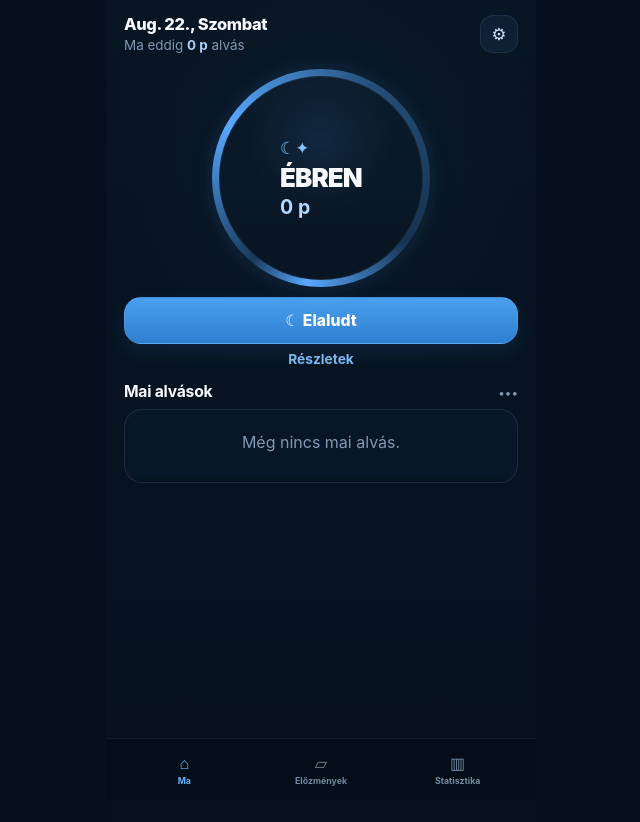
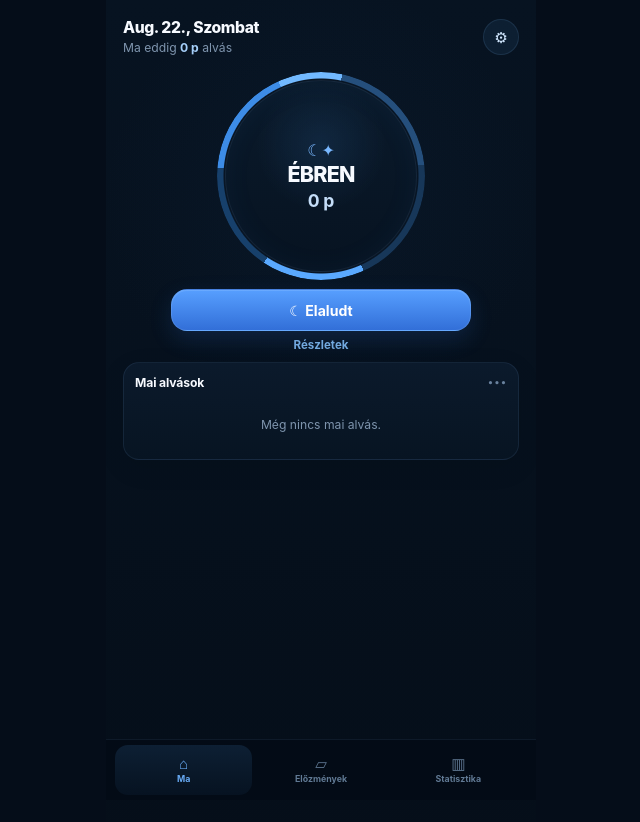
Before and after one commit to czkiii/botond-sleep-tracker, a React (Vite) app: page / in a window 1280 px wide. Shown: the top 822 px of the page, without its empty margins (319-959 px from the left). Built offline with nearby package versions, Linux system fonts and the light colour scheme.

Commit message:
Match visual system to approved Midnight Blue mockup

```diff
--- a/src/styles.css
+++ b/src/styles.css
@@ -1,28 +1,33 @@
 :root {
   font-family: Inter, ui-sans-serif, -apple-system, BlinkMacSystemFont, "SF Pro Display", "Segoe UI", sans-serif;
-  color: #f7fbff;
-  background: #06101d;
+  color: #f7faff;
+  background: #050d19;
   font-synthesis: none;
-  --bg: #06101d;
-  --panel: #0a1828;
-  --panel-2: #0d1d30;
-  --line: rgba(126, 177, 229, .14);
-  --muted: #8198b3;
-  --blue: #5aa8ff;
-  --blue-2: #84c2ff;
-  --danger: #ff7d8d;
+  --bg: #050d19;
+  --surface: #081422;
+  --surface-2: #0b1a2c;
+  --surface-3: #0f2238;
+  --line: rgba(127, 175, 228, .13);
+  --line-strong: rgba(127, 175, 228, .21);
+  --muted: #7e94ad;
+  --muted-2: #5e7691;
+  --blue: #579dff;
+  --blue-2: #79b8ff;
+  --blue-deep: #286cc5;
+  --danger: #ff8290;
 }
 
 * { box-sizing: border-box; }
 html, body, #root { margin: 0; min-height: 100%; background: var(--bg); }
 body {
   min-width: 320px;
+  color: #f7faff;
   background:
-    radial-gradient(circle at 50% -8%, rgba(42,86,134,.2), transparent 34%),
-    linear-gradient(180deg, #07111f 0%, #050d18 100%);
-  color: #f7fbff;
+    radial-gradient(circle at 50% -10%, rgba(39, 80, 130, .22), transparent 31%),
+    #050d19;
+  overscroll-behavior: none;
 }
-button, input, textarea { font: inherit; }
+button, input, textarea, select { font: inherit; }
 button { cursor: pointer; -webkit-tap-highlight-color: transparent; }
 
 .app-shell {
@@ -32,366 +37,515 @@ button { cursor: pointer; -webkit-tap-highlight-color: transparent; }
   position: relative;
   overflow-x: hidden;
   background:
-    radial-gradient(circle at 50% 20%, rgba(27,64,103,.12), transparent 32%),
-    linear-gradient(180deg, #081523 0%, #06111d 100%);
+    radial-gradient(circle at 50% 23%, rgba(35, 80, 127, .09), transparent 31%),
+    linear-gradient(180deg, #071321 0%, #050e19 100%);
 }
-.app-main { padding-bottom: calc(74px + env(safe-area-inset-bottom)); }
+.app-main { padding-bottom: calc(70px + env(safe-area-inset-bottom)); }
 .screen {
   min-height: 100dvh;
-  padding: calc(14px + env(safe-area-inset-top)) 18px 24px;
+  padding: calc(13px + env(safe-area-inset-top)) 17px 22px;
 }
 .today-screen { display: flex; flex-direction: column; }
 
+/* HEADER */
 .compact-header, .page-header, .editor-header {
   display: flex;
   align-items: center;
   justify-content: space-between;
-  gap: 14px;
+  gap: 12px;
 }
-.compact-header { margin-bottom: 2px; }
+.compact-header { min-height: 48px; margin-bottom: 0; }
 .date-label {
-  font-size: 1.03rem;
+  font-size: .98rem;
   font-weight: 760;
+  line-height: 1.15;
   letter-spacing: -.025em;
   text-transform: capitalize;
 }
 .daily-summary {
-  margin-top: 3px;
-  font-size: .84rem;
+  margin-top: 4px;
+  font-size: .76rem;
+  line-height: 1.1;
   color: var(--muted);
 }
-.daily-summary strong { color: #a8cff8; font-weight: 720; }
+.daily-summary strong { color: #a5cef8; font-weight: 700; }
 .icon-button, .add-button, .back-button {
-  width: 38px;
-  height: 38px;
-  border: 1px solid rgba(126,177,229,.12);
-  color: #cfe7ff;
-  background: rgba(76,132,190,.11);
-  border-radius: 13px;
+  width: 36px;
+  height: 36px;
+  flex: 0 0 36px;
+  border: 1px solid var(--line);
+  color: #d2e8ff;
+  background: rgba(58, 113, 172, .13);
+  border-radius: 50%;
   display: grid;
   place-items: center;
-  font-size: 1.04rem;
+  font-size: .95rem;
+}
+.page-header { min-height: 42px; position: relative; }
+.centered-header { justify-content: center; }
+.centered-header .add-button { position: absolute; right: 0; }
+.page-header h1, .editor-header h1 {
+  margin: 0;
+  font-size: 1.05rem;
+  font-weight: 730;
+  letter-spacing: -.022em;
 }
 
+/* STATUS ORB — C LAYOUT */
 .status-orb {
-  width: min(54vw, 218px);
+  width: min(49vw, 208px);
   aspect-ratio: 1;
   border-radius: 50%;
-  margin: 14px auto 10px;
+  margin: 11px auto 9px;
+  position: relative;
+  display: grid;
+  place-items: center;
+  isolation: isolate;
+}
+.status-orb::before {
+  content: '';
+  position: absolute;
+  inset: 8px;
+  border-radius: 50%;
+  background:
+    radial-gradient(circle at 50% 34%, rgba(48, 105, 165, .19), transparent 41%),
+    linear-gradient(180deg, #0a1a2b 0%, #071321 100%);
+  border: 1px solid rgba(150, 202, 255, .09);
+  box-shadow: inset 0 0 28px rgba(62, 133, 206, .055);
+  z-index: 0;
+}
+.status-orb::after {
+  content: '';
+  position: absolute;
+  inset: 0;
+  border-radius: 50%;
+  background: conic-gradient(from 235deg,
+    #17406b 0 11%,
+    #3d8ce6 11% 28%,
+    #72b9ff 28% 38%,
+    #254f7c 38% 58%,
+    #173759 58% 78%,
+    #5aa9ff 78% 94%,
+    #17406b 94% 100%);
+  -webkit-mask: radial-gradient(farthest-side, transparent calc(100% - 7px), #000 calc(100% - 6px));
+  mask: radial-gradient(farthest-side, transparent calc(100% - 7px), #000 calc(100% - 6px));
+  filter: drop-shadow(0 0 8px rgba(82, 163, 249, .19));
+  z-index: 1;
+}
+.status-orb.sleeping::after {
+  filter: drop-shadow(0 0 10px rgba(82, 163, 249, .23));
+}
+.orb-progress { display: none; }
+.orb-content {
+  position: relative;
+  z-index: 2;
   display: flex;
   flex-direction: column;
   align-items: center;
   justify-content: center;
-  position: relative;
-  padding: 3px;
-  background: conic-gradient(from 220deg, #183a5d, #5aa8ff 22%, #244f79 47%, #16324f 74%, #5aa8ff 91%, #183a5d);
-  box-shadow: 0 0 0 7px rgba(66,133,200,.025), 0 0 24px rgba(73,153,234,.10);
+  text-align: center;
 }
-.status-orb::before {
-  content: '';
-  position: absolute;
-  inset: 7px;
-  border-radius: 50%;
-  background:
-    radial-gradient(circle at 50% 32%, rgba(47,103,157,.18), transparent 42%),
-    linear-gradient(180deg, #0b1c2d, #081522);
-  border: 1px solid rgba(151,202,252,.10);
-}
-.status-orb.sleeping { box-shadow: 0 0 0 7px rgba(66,133,200,.035), 0 0 30px rgba(73,153,234,.13); }
-.status-orb > * { position: relative; z-index: 1; }
-.orb-icon { color: var(--blue-2); font-size: 1.05rem; margin-bottom: 4px; }
-.orb-status { font-size: 1.62rem; font-weight: 860; letter-spacing: -.035em; }
-.orb-time { font-size: 1.22rem; color: #b4d8ff; font-weight: 720; margin-top: 2px; }
-.orb-sub { color: var(--muted); margin-top: 5px; font-size: .78rem; }
+.orb-icon { color: var(--blue-2); font-size: 1rem; line-height: 1; margin-bottom: 6px; }
+.orb-status { font-size: 1.34rem; line-height: 1; font-weight: 830; letter-spacing: -.035em; }
+.orb-time { margin-top: 7px; font-size: 1.1rem; line-height: 1; color: #c5def9; font-weight: 690; letter-spacing: -.015em; }
+.orb-sub { margin-top: 6px; color: #7890aa; font-size: .69rem; }
 
 .primary-action, .save-button {
-  width: 100%;
-  border: 1px solid rgba(183,220,255,.13);
-  color: white;
-  background: linear-gradient(180deg, #4aa0ee, #2d7fcf);
-  border-radius: 17px;
-  padding: 13px 18px;
-  font-weight: 780;
-  font-size: .98rem;
-  box-shadow: 0 8px 20px rgba(35,112,186,.16);
+  border: 1px solid rgba(189, 222, 255, .14);
+  color: #fff;
+  background: linear-gradient(180deg, #579fff 0%, #326fd8 100%);
+  box-shadow: 0 8px 22px rgba(45, 109, 209, .18), inset 0 1px rgba(255,255,255,.11);
+  font-weight: 720;
+}
+.primary-action {
+  width: 76%;
+  min-height: 42px;
+  align-self: center;
+  border-radius: 16px;
+  padding: 10px 15px;
+  font-size: .88rem;
 }
 .text-action {
   align-self: center;
+  border: 0;
   background: transparent;
-  border: 0;
-  color: #7cb7f4;
-  padding: 7px 14px 3px;
-  font-size: .86rem;
-  font-weight: 680;
+  color: #72a9df;
+  padding: 7px 14px 8px;
+  font-size: .72rem;
+  font-weight: 650;
 }
 
+/* TODAY CARD */
+.today-card {
+  margin-top: 2px;
+  padding: 9px 10px 7px;
+  background: linear-gradient(180deg, rgba(12, 27, 45, .92), rgba(8, 21, 35, .92));
+  border: 1px solid rgba(124, 176, 231, .10);
+  border-radius: 16px;
+  box-shadow: 0 8px 28px rgba(0,0,0,.08);
+}
 .section-head {
   display: flex;
-  align-items: baseline;
+  align-items: center;
   justify-content: space-between;
-  margin-top: 12px;
+  min-height: 21px;
+  margin: 0 1px 4px;
 }
-.section-head h2, .chart-card h2 { font-size: .98rem; margin: 0; letter-spacing: -.015em; }
-.section-head span { color: var(--muted); font-size: .73rem; }
-
-.sleep-list {
-  background: rgba(10,25,42,.78);
-  border: 1px solid var(--line);
-  border-radius: 18px;
-  overflow: hidden;
+.section-head h2, .chart-card h2 {
+  margin: 0;
+  font-size: .76rem;
+  font-weight: 720;
+  letter-spacing: -.01em;
 }
+.section-head span { color: #69829e; font-size: .66rem; letter-spacing: .05em; }
+.sleep-list { overflow: hidden; }
+.today-card .sleep-list { background: transparent; border: 0; border-radius: 0; }
 .scroll-list {
-  max-height: 170px;
+  max-height: 132px;
   overflow-y: auto;
-  margin-top: 8px;
   scrollbar-width: thin;
-  scrollbar-color: rgba(100,171,240,.25) transparent;
-}
-.scroll-list::after {
-  content: '';
-  position: sticky;
-  display: block;
-  bottom: 0;
-  height: 8px;
-  background: linear-gradient(transparent, rgba(7,17,29,.72));
-  pointer-events: none;
+  scrollbar-color: rgba(87,157,255,.32) transparent;
 }
 .sleep-row {
   width: 100%;
-  min-height: 54px;
+  min-height: 39px;
   display: grid;
-  grid-template-columns: 30px 1fr auto;
+  grid-template-columns: 25px 1fr auto 18px;
   align-items: center;
-  gap: 9px;
-  color: white;
+  gap: 7px;
+  padding: 5px 5px;
+  border: 0;
+  border-bottom: 1px solid rgba(128, 177, 229, .08);
+  color: #fff;
   background: transparent;
-  border: 0;
-  border-bottom: 1px solid rgba(126,177,229,.10);
   text-align: left;
-  padding: 7px 12px;
 }
 .sleep-row:last-child { border-bottom: 0; }
 .sleep-row-icon {
-  width: 28px;
-  height: 28px;
+  width: 23px;
+  height: 23px;
   display: grid;
   place-items: center;
-  background: #102944;
-  color: #78baff;
   border-radius: 50%;
-  font-size: .84rem;
+  color: #86bfff;
+  background: rgba(42, 91, 144, .24);
+  font-size: .7rem;
 }
-.sleep-row-time { font-weight: 680; font-size: .9rem; }
-.sleep-row-duration { color: #92abc4; font-size: .82rem; }
-.empty, .empty-card { color: var(--muted); padding: 22px; text-align: center; }
+.sleep-row-time { font-size: .73rem; font-weight: 670; white-space: nowrap; }
+.sleep-row-duration { color: #d3e2f1; font-size: .68rem; white-space: nowrap; }
+.sleep-row-edit { color: #6f88a3; font-size: .68rem; }
+.today-card .sleep-row { grid-template-columns: 25px 1fr auto; }
+.today-card .sleep-row-edit { display: none; }
+.empty, .empty-card { color: var(--muted); padding: 20px 10px; text-align: center; font-size: .76rem; }
 
-.page-header { min-height: 42px; }
-.page-header h1, .editor-header h1 { margin: 0; font-size: 1.3rem; letter-spacing: -.03em; }
-.history-wrap { margin-top: 12px; display: grid; gap: 16px; }
+/* HISTORY */
+.history-screen { padding-top: calc(16px + env(safe-area-inset-top)); }
+.history-wrap { margin-top: 13px; display: grid; gap: 13px; }
 .history-group h3 {
-  color: #9fbbd7;
-  font-size: .78rem;
-  font-weight: 700;
-  margin: 0 0 7px 3px;
+  margin: 0 0 5px 2px;
+  color: #748da8;
+  font-size: .63rem;
+  line-height: 1.2;
+  font-weight: 650;
   text-transform: capitalize;
 }
+.history-list {
+  border: 1px solid rgba(127,175,228,.10);
+  border-radius: 13px;
+  background: linear-gradient(180deg, rgba(12, 27, 45, .94), rgba(8, 21, 35, .94));
+}
+.history-list .sleep-row { min-height: 40px; padding-left: 7px; padding-right: 7px; }
 
+/* STATS */
+.stats-screen { padding-top: calc(16px + env(safe-area-inset-top)); }
 .segmented {
-  margin: 12px 0 14px;
-  background: #091726;
+  margin: 12px 0 12px;
+  padding: 2px;
+  display: grid;
+  grid-template-columns: repeat(3, 1fr);
   border: 1px solid var(--line);
   border-radius: 14px;
-  padding: 3px;
-  display: grid;
-  grid-template-columns: repeat(3, 1fr);
+  background: rgba(10, 24, 40, .84);
 }
 .segmented button {
+  min-height: 28px;
+  padding: 5px 7px;
   border: 0;
+  border-radius: 11px;
   background: transparent;
-  color: #879fb8;
-  padding: 9px 8px;
-  border-radius: 10px;
-  font-size: .86rem;
-  font-weight: 720;
+  color: #7e96b0;
+  font-size: .68rem;
+  font-weight: 680;
 }
 .segmented button.active {
-  background: linear-gradient(180deg, #4b93d8, #347fc6);
-  color: white;
-  box-shadow: 0 5px 14px rgba(41,112,182,.16);
+  color: #fff;
+  background: linear-gradient(180deg, #579fff, #397ed7);
+  box-shadow: 0 4px 13px rgba(49, 113, 206, .16);
 }
-
-.chart-card, .settings-card, .stat-card {
-  background: rgba(10,25,42,.80);
-  border: 1px solid var(--line);
-  border-radius: 18px;
+.chart-card {
+  padding: 11px 12px 8px;
+  border: 0;
+  border-radius: 0;
+  background: transparent;
 }
-.chart-card { padding: 14px; margin-bottom: 10px; }
-.bar-chart { height: 170px; margin-top: 10px; }
-.recharts-cartesian-axis-tick-value { fill: #6e87a2; font-size: 10px; }
-.stats-grid { display: grid; grid-template-columns: repeat(3,1fr); gap: 7px; margin-bottom: 10px; }
-.stat-card {
-  padding: 11px 9px;
-  min-height: 72px;
-  display: flex;
-  flex-direction: column;
-  justify-content: space-between;
+.compact-chart-card { margin-top: 0; }
+.compact-chart-card h2 { color: #a8b9ca; font-size: .69rem; font-weight: 620; }
+.bar-chart { height: 164px; margin-top: 6px; }
+.recharts-cartesian-axis-tick-value { fill: #617995; font-size: 8px; }
+.overview-title {
+  margin: 4px 0 9px;
+  font-size: .72rem;
+  font-weight: 650;
+  color: #93a7bb;
 }
-.stat-card span { color: var(--muted); font-size: .7rem; }
-.stat-card strong { font-size: .86rem; }
-.radial-card { text-align: left; }
+.overview-grid {
+  display: grid;
+  grid-template-columns: 1.12fr .88fr;
+  align-items: center;
+  gap: 11px;
+}
 .radial {
-  width: 154px;
   aspect-ratio: 1;
   border-radius: 50%;
-  margin: 15px auto 8px;
-  padding: 13px;
-  background: conic-gradient(#5aa8ff 0 9%, #183858 9% 14%, #5aa8ff 14% 33%, #173452 33% 62%, #5aa8ff 62% 78%, #183858 78% 100%);
-  box-shadow: 0 0 22px rgba(80,163,245,.10);
+  padding: 11px;
+  background: conic-gradient(
+    #183755 0 7%, #4f9cf4 7% 14%, #1c4168 14% 29%, #579fff 29% 39%,
+    #183755 39% 53%, #367fcf 53% 63%, #193a5d 63% 81%, #5ca9ff 81% 91%, #193856 91% 100%
+  );
+  box-shadow: 0 0 18px rgba(73, 151, 237, .08);
 }
+.compact-radial { width: min(36vw, 145px); margin: 0 auto; }
 .radial-inner {
   width: 100%;
   height: 100%;
   border-radius: 50%;
-  background: #081522;
+  background: #071421;
+  display: grid;
+  place-items: center;
+  position: relative;
+  color: #7d95af;
+}
+.radial-inner > span:first-child { position: absolute; top: 8px; font-size: .55rem; }
+.radial-inner strong { color: #83bbfb; font-size: 1rem; font-weight: 600; }
+.radial-inner .sun-mark { position: absolute; bottom: 10px; color: #f2b94e; font-size: .82rem; }
+.stats-stack { display: grid; gap: 6px; }
+.stat-card {
+  min-height: 49px;
+  padding: 7px 9px;
   display: flex;
-  flex-direction: column;
   align-items: center;
-  justify-content: center;
-  gap: 2px;
-  color: #9cc9f7;
+  justify-content: space-between;
+  border: 1px solid rgba(127,175,228,.09);
+  border-radius: 11px;
+  background: linear-gradient(180deg, rgba(13, 29, 48, .95), rgba(9, 22, 37, .95));
 }
-.radial-inner strong { color: white; font-size: 1.12rem; }
-.muted { color: var(--muted); font-size: .76rem; line-height: 1.45; }
-.center { text-align: center; }
+.stat-card div { display: grid; }
+.stat-card span { color: #738aa3; font-size: .56rem; }
+.stat-card strong { margin-top: 1px; color: #fff; font-size: .9rem; line-height: 1; }
+.stat-card small { margin-top: 2px; color: #617994; font-size: .49rem; }
+.stat-card b { color: #75aff0; font-size: .85rem; font-weight: 500; }
 
-.settings-card { margin-top: 14px; padding: 14px; }
-.settings-card label { display: grid; gap: 7px; color: #b9d1e8; font-weight: 650; }
+/* SETTINGS */
+.settings-card {
+  margin-top: 13px;
+  padding: 13px;
+  border: 1px solid var(--line);
+  border-radius: 15px;
+  background: rgba(10, 25, 42, .86);
+}
+.settings-card label { display: grid; gap: 7px; color: #b7cbe0; font-size: .8rem; font-weight: 650; }
 .settings-card input, .note-field textarea {
   width: 100%;
   border: 1px solid var(--line);
+  border-radius: 12px;
+  outline: 0;
   background: #07131f;
-  color: white;
-  border-radius: 13px;
-  padding: 12px 13px;
-  outline: 0;
+  color: #fff;
+  padding: 11px 12px;
 }
 .action-stack { display: grid; gap: 8px; }
 .action-stack button, .file-button {
   width: 100%;
+  padding: 11px;
+  border: 1px solid var(--line);
+  border-radius: 12px;
+  background: #0b1d30;
+  color: #c9e2fa;
+  font-size: .79rem;
+  font-weight: 680;
   text-align: center;
-  border: 1px solid var(--line);
-  color: #c8e3ff;
-  background: #0b1e31;
-  border-radius: 13px;
-  padding: 12px;
-  font-weight: 700;
 }
 .file-button { display: block !important; }
 .file-button input { display: none; }
-.action-stack .danger { color: #ff9ba4; background: rgba(103,29,40,.16); }
+.action-stack .danger { color: #ff9ba5; background: rgba(99, 27, 38, .16); }
+.muted { color: var(--muted); font-size: .7rem; line-height: 1.45; }
 
+/* EDITOR — FULL SCREEN, MOCKUP-LIKE */
 .editor-overlay {
   position: fixed;
   inset: 0;
   z-index: 50;
-  background: rgba(1,6,12,.72);
-  backdrop-filter: blur(12px);
   display: grid;
-  place-items: end center;
+  place-items: center;
+  background: #050d19;
 }
 .editor-screen {
   width: min(100%, 430px);
-  min-height: 88dvh;
-  max-height: 96dvh;
-  background: linear-gradient(180deg, #0a1727, #06101c);
-  border-radius: 26px 26px 0 0;
-  padding: 14px 18px calc(16px + env(safe-area-inset-bottom));
+  height: 100dvh;
+  padding: calc(14px + env(safe-area-inset-top)) 17px calc(17px + env(safe-area-inset-bottom));
   display: flex;
   flex-direction: column;
+  background: linear-gradient(180deg, #071422 0%, #050e19 100%);
+  overflow: hidden;
+}
+.editor-header { min-height: 43px; justify-content: space-between; }
+.editor-header button {
+  width: 34px;
+  height: 34px;
+  border: 0;
+  border-radius: 50%;
+  background: transparent;
+  color: #d4e2f0;
+  font-size: .92rem;
+}
+.editor-header span { width: 34px; }
+.editor-body {
+  flex: 1;
+  min-height: 0;
+  display: grid;
+  align-content: start;
+  gap: 9px;
+  padding-top: 10px;
   overflow-y: auto;
 }
-.editor-header button {
-  width: 36px;
-  height: 36px;
-  border-radius: 12px;
-  border: 1px solid var(--line);
-  background: #0e2136;
-  color: white;
+.wheel-block {
+  padding: 7px 0 8px;
+  border-bottom: 1px solid rgba(127,175,228,.08);
 }
-.editor-header span { width: 36px; }
-.editor-body { flex: 1; display: grid; align-content: start; gap: 11px; padding-top: 16px; }
-.picker-block {
-  background: #0b1a2b;
-  border: 1px solid var(--line);
-  border-radius: 18px;
-  padding: 13px;
+.wheel-label {
+  margin: 0 4px 3px;
+  color: #cfe0f0;
+  font-size: .73rem;
+  font-weight: 680;
 }
-.picker-block label { display: block; color: #8cbff1; font-weight: 760; margin-bottom: 8px; font-size: .9rem; }
-.datetime-picker {
+.wheel-block:first-child .wheel-label { color: #b6d6fa; }
+.wheel-block.disabled { opacity: .36; }
+.wheel-columns {
+  height: 112px;
+  position: relative;
+  display: grid;
+  grid-template-columns: 1.8fr .55fr .55fr;
+  gap: 3px;
+  overflow: hidden;
+  -webkit-mask-image: linear-gradient(transparent 0, #000 25%, #000 75%, transparent 100%);
+  mask-image: linear-gradient(transparent 0, #000 25%, #000 75%, transparent 100%);
+}
+.wheel-columns select {
+  position: relative;
+  z-index: 2;
   width: 100%;
-  min-height: 72px;
+  height: 112px;
+  padding: 0 4px;
   border: 0;
-  border-radius: 13px;
-  background: linear-gradient(180deg, rgba(8,18,31,.55), #10243c 50%, rgba(8,18,31,.55));
-  color: white;
-  font-size: .96rem;
-  padding: 14px 12px;
+  outline: 0;
+  background: transparent;
+  color: #7d8fa4;
+  text-align: center;
+  font-size: .74rem;
+  scrollbar-width: none;
   color-scheme: dark;
 }
-.picker-block.disabled { opacity: .42; }
+.wheel-columns select::-webkit-scrollbar { display: none; }
+.wheel-columns option { padding: 4px; background: #081422; color: #7d8fa4; }
+.wheel-columns option:checked { color: #fff; background: #17273a; font-weight: 700; }
+.wheel-focus {
+  position: absolute;
+  z-index: 1;
+  left: 0;
+  right: 0;
+  top: 44px;
+  height: 25px;
+  border-radius: 7px;
+  background: rgba(129, 151, 176, .10);
+  border-top: 1px solid rgba(154, 183, 213, .05);
+  border-bottom: 1px solid rgba(154, 183, 213, .05);
+  pointer-events: none;
+}
 .toggle-row {
+  min-height: 44px;
+  padding: 0 5px;
   display: flex;
   align-items: center;
   justify-content: space-between;
-  background: #0b1a2b;
-  border: 1px solid var(--line);
+  border-bottom: 1px solid rgba(127,175,228,.08);
+  color: #c9d6e5;
+  font-size: .74rem;
+}
+.toggle-row input { width: 38px; height: 22px; accent-color: var(--blue); }
+.note-field { display: grid; gap: 6px; color: #7189a4; font-size: .7rem; }
+.note-field textarea { min-height: 62px; resize: none; }
+.editor-actions {
+  display: grid;
+  grid-template-columns: auto 1fr;
+  gap: 9px;
+  padding-top: 10px;
+}
+.save-button {
+  min-height: 41px;
   border-radius: 16px;
-  padding: 14px;
-  font-size: .92rem;
+  padding: 10px 15px;
+  font-size: .82rem;
 }
-.toggle-row input { width: 42px; height: 24px; accent-color: var(--blue); }
-.note-field { display: grid; gap: 7px; color: var(--muted); font-size: .84rem; }
-.note-field textarea { min-height: 76px; resize: vertical; }
-.editor-actions { display: grid; grid-template-columns: auto 1fr; gap: 9px; padding-top: 12px; }
 .delete-button {
-  border: 1px solid rgba(255,111,125,.23);
-  color: #ff9ba4;
-  background: rgba(103,29,40,.15);
-  border-radius: 15px;
-  padding: 0 16px;
-  font-weight: 700;
+  min-width: 70px;
+  border: 1px solid rgba(255, 125, 141, .20);
+  border-radius: 14px;
+  background: rgba(106, 29, 42, .13);
+  color: #ff9ba7;
+  font-size: .75rem;
+  font-weight: 680;
 }
 
+/* TAB BAR */
 .bottom-nav {
   position: fixed;
   z-index: 20;
+  left: 50%;
   bottom: 0;
-  left: 50%;
   transform: translateX(-50%);
   width: min(100%, 430px);
-  padding: 7px 10px calc(7px + env(safe-area-inset-bottom));
+  height: calc(61px + env(safe-area-inset-bottom));
+  padding: 5px 9px calc(5px + env(safe-area-inset-bottom));
   display: grid;
   grid-template-columns: repeat(3, 1fr);
-  background: rgba(5,14,24,.93);
-  border-top: 1px solid rgba(126,177,229,.10);
+  border-top: 1px solid rgba(126,177,229,.09);
+  background: rgba(4, 12, 22, .96);
   backdrop-filter: blur(18px);
 }
 .bottom-nav button {
+  align-self: stretch;
+  min-width: 0;
+  padding: 3px 5px;
+  display: grid;
+  place-items: center;
+  align-content: center;
+  gap: 2px;
   border: 0;
+  border-radius: 13px;
   background: transparent;
-  color: #7189a3;
-  padding: 7px 3px;
-  display: grid;
-  gap: 2px;
-  place-items: center;
-  font-size: .66rem;
-  font-weight: 720;
+  color: #617a95;
 }
-.bottom-nav button span { font-size: 1rem; }
-.bottom-nav button.active { color: #69b3ff; }
+.bottom-nav button span { font-size: .95rem; line-height: 1; }
+.bottom-nav button small { font-size: .55rem; font-weight: 650; }
+.bottom-nav button.active {
+  color: #68abf5;
+  background: linear-gradient(180deg, rgba(47, 99, 153, .23), rgba(29, 68, 111, .13));
+}
 
-@media (max-height: 740px) {
-  .status-orb { width: min(48vw, 190px); margin-top: 10px; }
-  .scroll-list { max-height: 150px; }
-  .sleep-row { min-height: 50px; }
+@media (max-height: 760px) {
+  .status-orb { width: min(44vw, 188px); margin-top: 7px; margin-bottom: 6px; }
+  .primary-action { min-height: 39px; }
+  .scroll-list { max-height: 118px; }
+  .bar-chart { height: 142px; }
+  .compact-radial { width: min(31vw, 130px); }
 }
```
